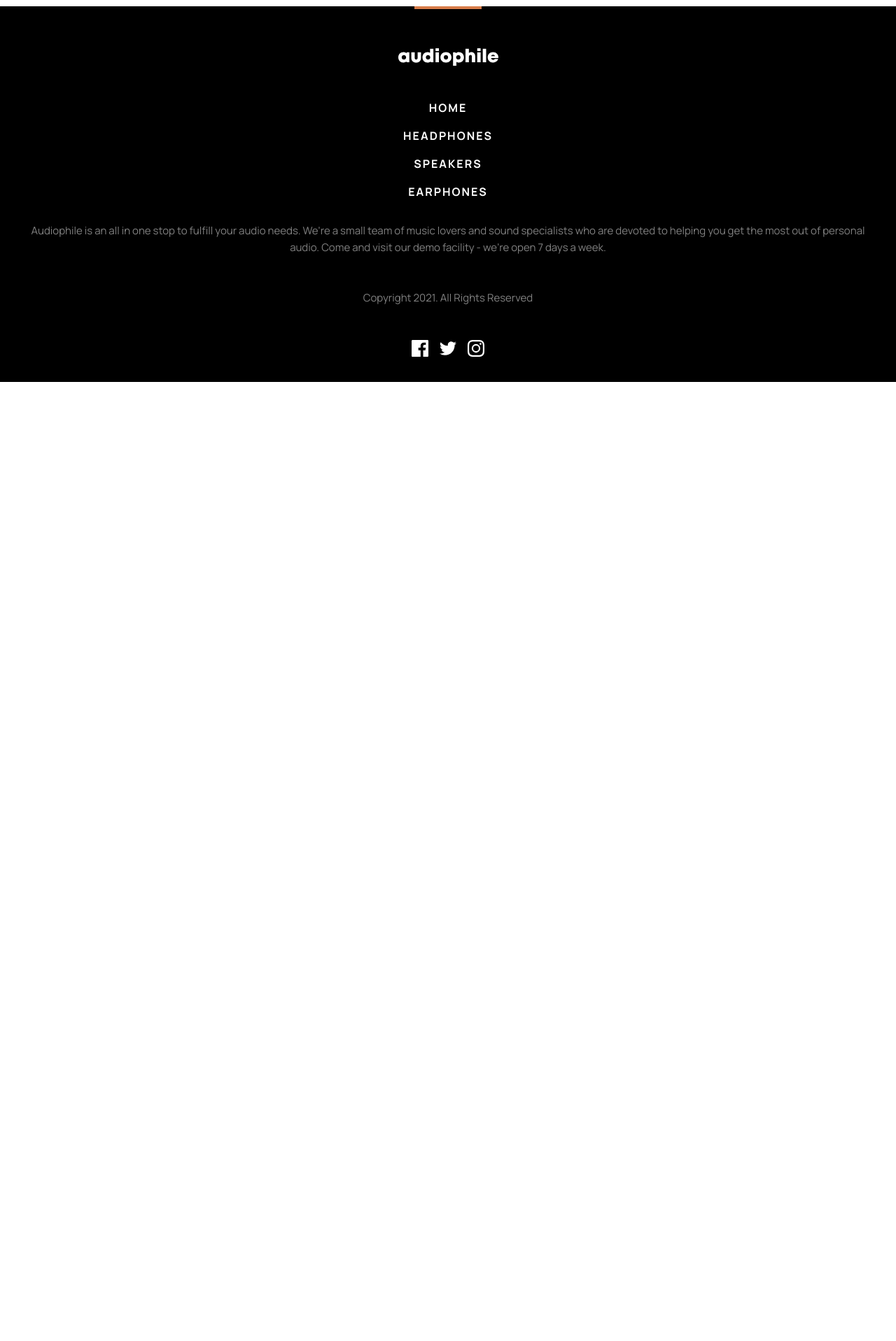
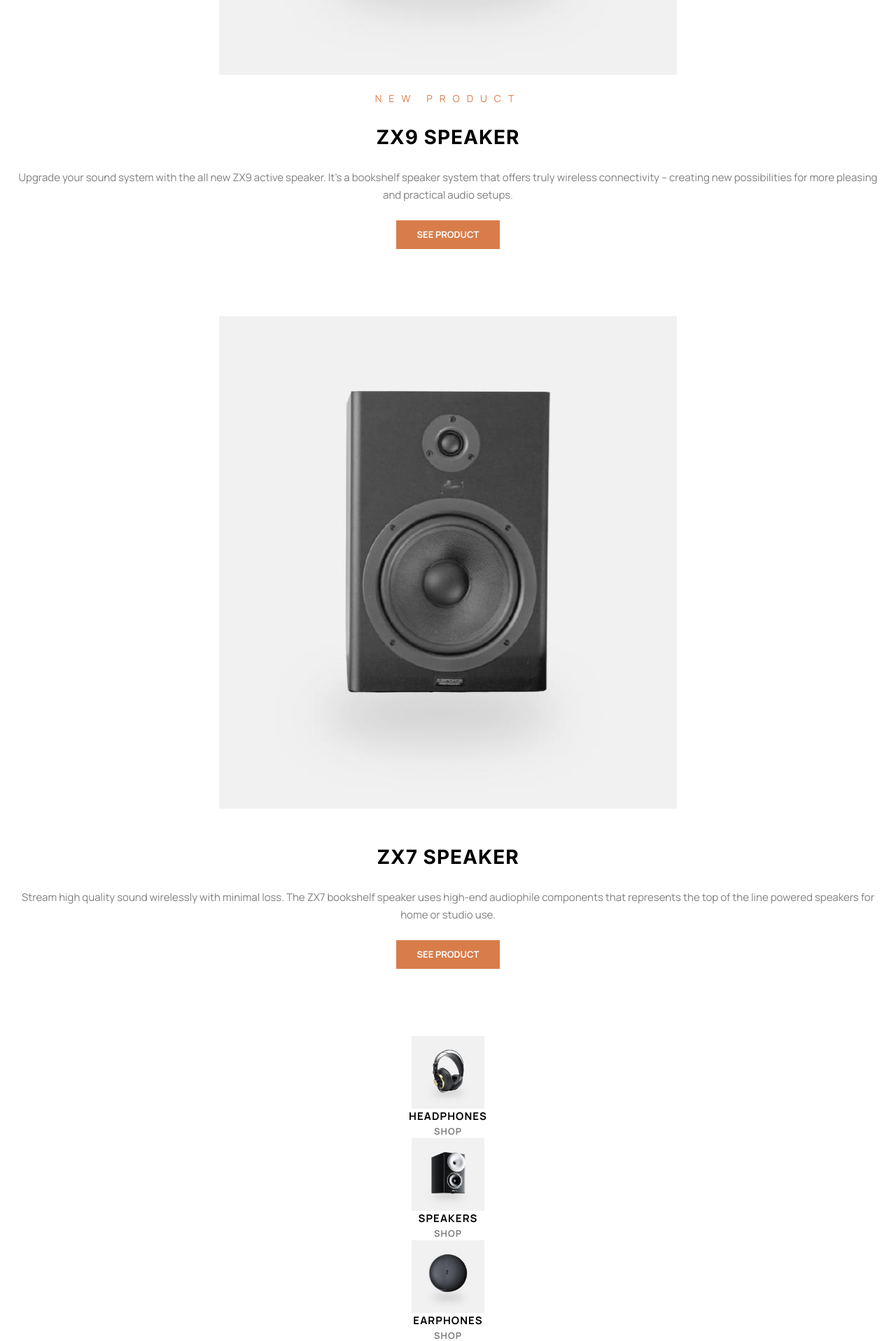
Before and after one commit to tornike2002/audiophie-project, a Next.js app: page /speakers in a window 1280 px wide. Before the commit this address had no page. Shown: the part 880-2797 px from the top of the page at 70% size. Before the commit the page ends 1426 px from the top, so only its background shows below. Built offline with nearby package versions, Linux system fonts and the light colour scheme.

Commit message:
finished speakers page

```diff
--- /dev/null
+++ b/app/speakers/page.tsx
@@ -0,0 +1,37 @@
+import CustomHeaderBanner from "@/components/CustomHeaderBanner";
+import ProductDisplay from "@/components/ProductDisplay";
+import zx9speaker from "../../public/assets/product-zx9-speaker/mobile/image-category-page-preview.jpg";
+import zx7speaker from "../../public/assets/product-zx7-speaker/mobile/image-category-page-preview.jpg";
+// three component
+import headphone from "../../public/assets/product-xx99-mark-one-headphones/mobile/image-product.jpg";
+import speaker from "../../public/assets/product-zx9-speaker/mobile/image-product.jpg";
+import earphone from "../../public/assets/product-yx1-earphones/mobile/image-product.jpg";
+import ThreeProduct from "@/components/ThreeProduct";
+import Blog from "@/components/Blog";
+const Speakers = () => {
+  return (
+    <>
+      <CustomHeaderBanner text="Speakers" />
+      <ProductDisplay
+        image={zx9speaker}
+        isNew="NEW PRODUCT"
+        title={`ZX9 speaker`}
+        about="Upgrade your sound system with the all new ZX9 active speaker. It’s a bookshelf speaker system that offers truly wireless connectivity -- creating new possibilities for more pleasing and practical audio setups."
+      />
+      <ProductDisplay
+        image={zx7speaker}
+        isNew=""
+        title={`ZX7 speaker`}
+        about="Stream high quality sound wirelessly with minimal loss. The ZX7 bookshelf speaker uses high-end audiophile components that represents the top of the line powered speakers for home or studio use."
+      />
+      <section className="flex flex-col items-center justify-center mt-5 mb-24 mx-6">
+        <ThreeProduct image={headphone} link="Shop" title="headphones" />
+        <ThreeProduct image={speaker} link="Shop" title="speakers" />
+        <ThreeProduct image={earphone} link="Shop" title="earphones" />
+      </section>
+      <Blog />
+    </>
+  );
+};
+
+export default Speakers;
```
